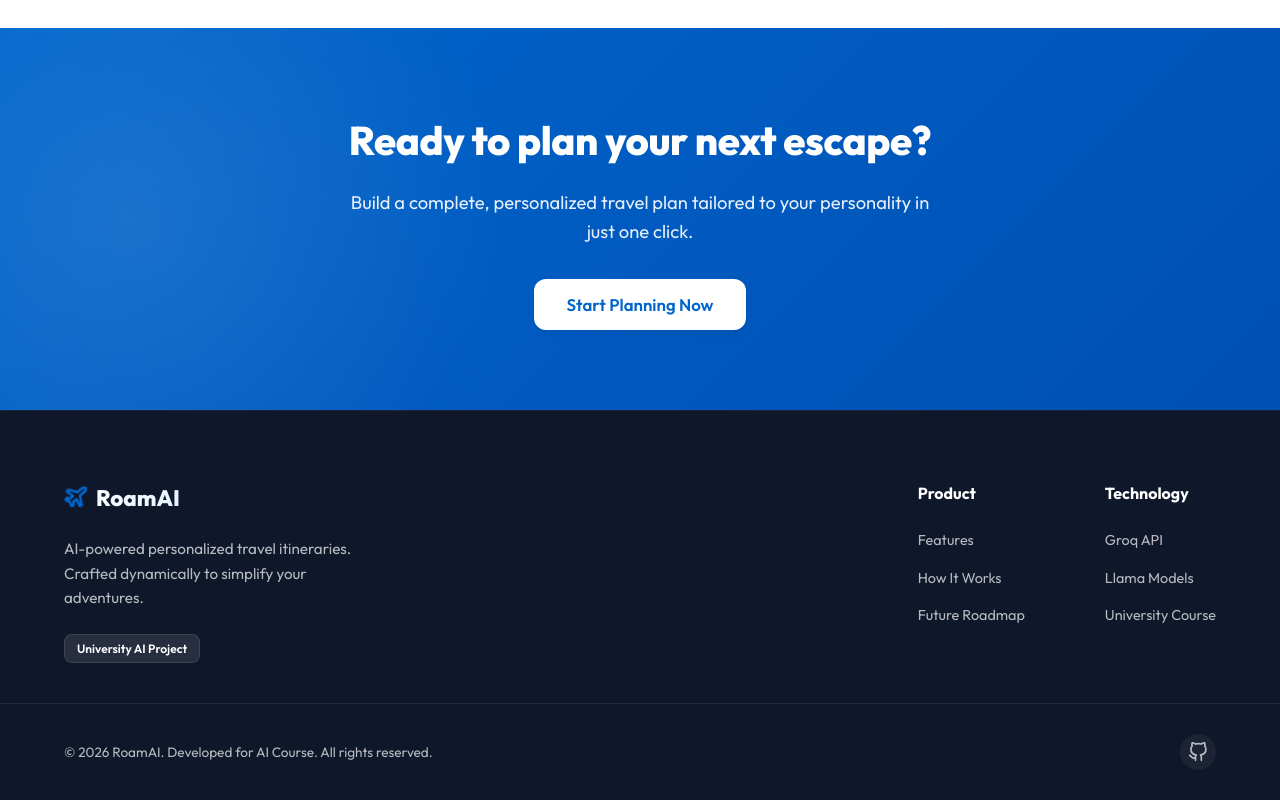
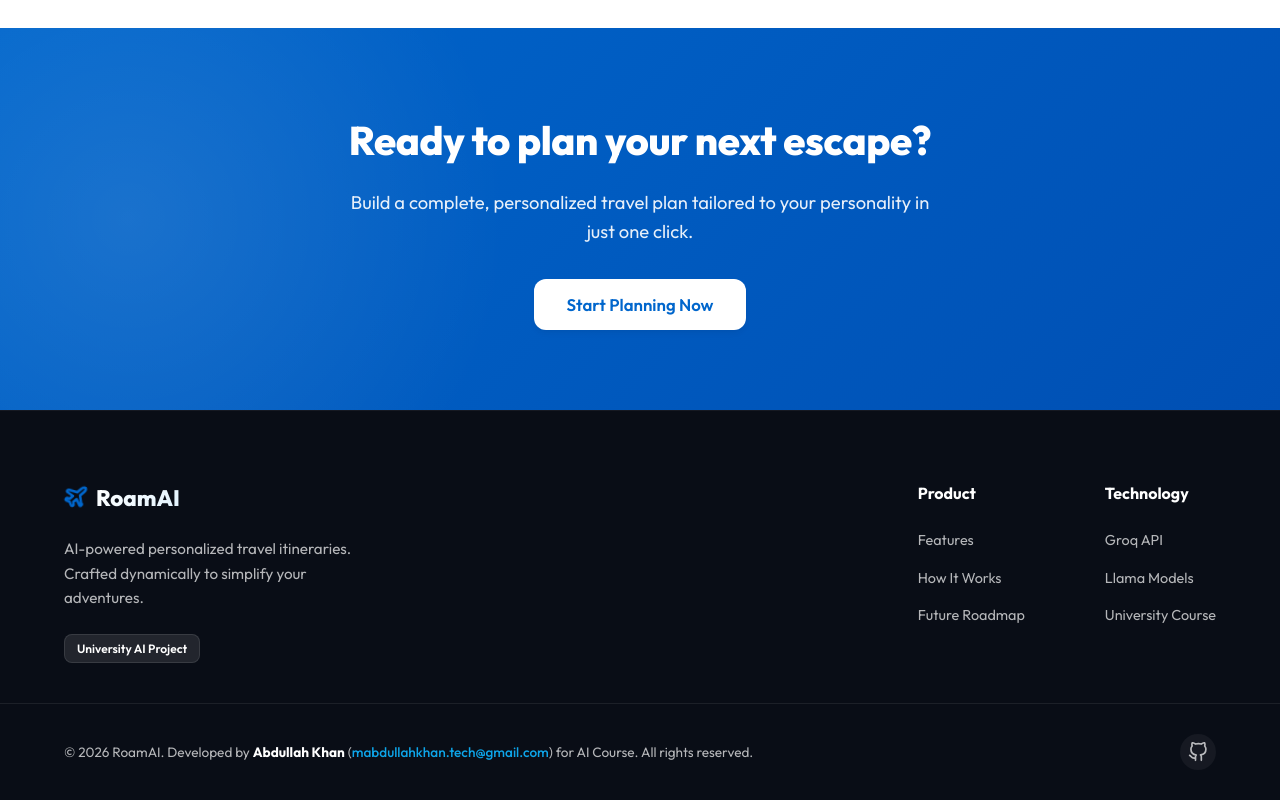
Before and after one commit to Abdullah01607/AI-Travel-Planner, a plain HTML site: page index.html in a window 1280 px wide. Shown: the part 3275-4075 px from the top of the page. Drawn offline with nearby package versions, Linux system fonts and the light colour scheme.

Commit message:
style(footer): add developer name, email link, and style adjustments to footer

```diff
--- a/index.html
+++ b/index.html
@@ -388,7 +388,7 @@
 
         <div class="footer-bottom">
             <div class="footer-bottom-container">
-                <p class="copyright">&copy; 2026 RoamAI. Developed for AI Course. All rights reserved.</p>
+                <p class="copyright">&copy; 2026 RoamAI. Developed by <strong style="color: #ffffff;">Abdullah Khan</strong> (<a href="mailto:mabdullahkhan.tech@gmail.com" class="developer-link">mabdullahkhan.tech@gmail.com</a>) for AI Course. All rights reserved.</p>
                 <div class="social-links">
                     <a href="#" class="social-icon-link" aria-label="Github">
                         <svg xmlns="http://www.w3.org/2000/svg" width="20" height="20" viewBox="0 0 24 24" fill="none" stroke="currentColor" stroke-width="2" stroke-linecap="round" stroke-linejoin="round"><path d="M9 19c-5 1.5-5-2.5-7-3m14 6v-3.87a3.37 3.37 0 0 0-.94-2.61c3.14-.35 6.44-1.54 6.44-7A5.44 5.44 0 0 0 20 4.77 5.07 5.07 0 0 0 19.91 1S18.73.65 16 2.48a13.38 13.38 0 0 0-7 0C6.27.65 5.09 1 5.09 1A5.07 5.07 0 0 0 5 4.77a5.44 5.44 0 0 0-1.5 3.78c0 5.42 3.3 6.61 6.44 7A3.37 3.37 0 0 0 9 18.13V22"></path></svg>
--- a/style.css
+++ b/style.css
@@ -656,7 +656,7 @@ img {
    FOOTER
    ========================================== */
 .footer {
-    background-color: var(--text-primary);
+    background-color: #090d16;
     color: rgba(255, 255, 255, 0.7);
     padding: 70px 0 30px 0;
     border-top: 1px solid rgba(255, 255, 255, 0.05);
@@ -734,6 +734,18 @@ img {
 .footer-bottom {
     border-top: 1px solid rgba(255, 255, 255, 0.08);
     padding-top: 30px;
+}
+
+.developer-link {
+    color: var(--secondary);
+    font-weight: 500;
+    text-decoration: none;
+    transition: var(--transition-fast);
+}
+
+.developer-link:hover {
+    color: #ffffff;
+    text-decoration: underline;
 }
 
 .footer-bottom-container {
```
